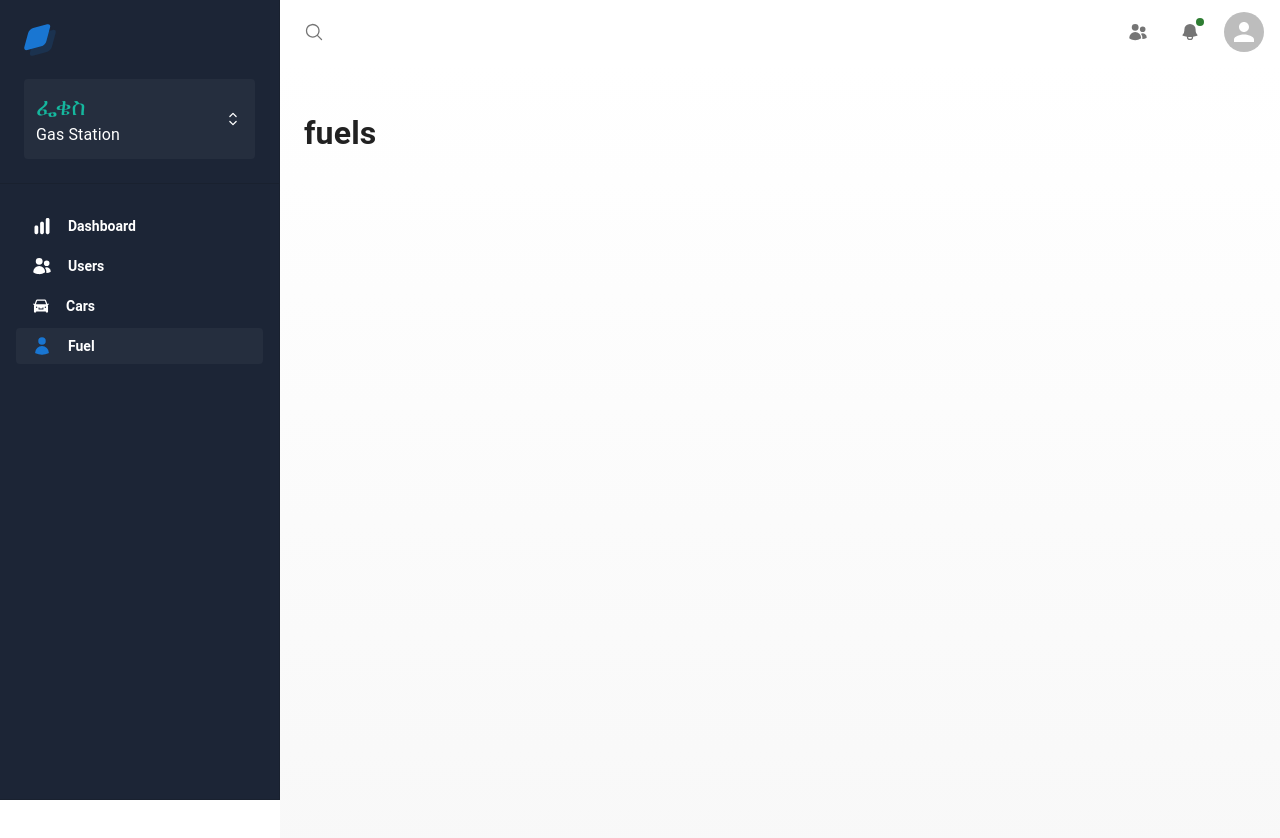
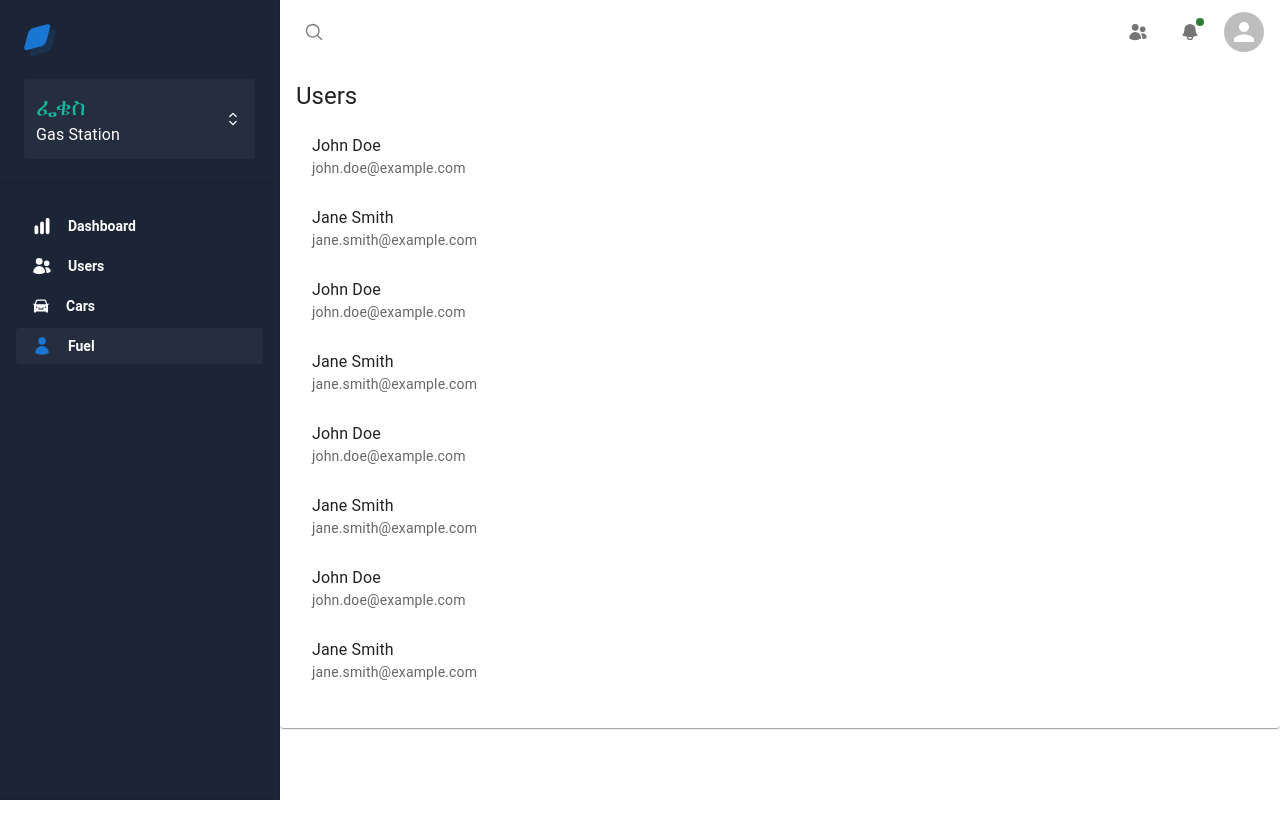
Before and after one commit to Tomas201513/gasControlSystem-React-MUI, a React (Vite) app: page /fuel in a window 1280 px wide. Shown: the top 838 px of the page. Built offline with nearby package versions, Linux system fonts and the light colour scheme.

Commit message:
Update Fuel.jsx

```diff
--- a/src/pages/Fuel.jsx
+++ b/src/pages/Fuel.jsx
@@ -1,12 +1,39 @@
-import React from 'react'
-import { Box } from '@mui/system'
+import React from 'react';
+import { Box } from '@mui/system';
+import Card from '@mui/material/Card';
+import CardContent from '@mui/material/CardContent';
+import Typography from '@mui/material/Typography';
+import List from '@mui/material/List';
+import ListItem from '@mui/material/ListItem';
+import ListItemText from '@mui/material/ListItemText';
+
 function Fuel() {
+    const users = [
+    { name: 'John Doe', email: 'john.doe@example.com' },
+    { name: 'Jane Smith', email: 'jane.smith@example.com' },
+        { name: 'John Doe', email: 'john.doe@example.com' },
+    { name: 'Jane Smith', email: 'jane.smith@example.com' },
+        { name: 'John Doe', email: 'john.doe@example.com' },
+    { name: 'Jane Smith', email: 'jane.smith@example.com' },
+        { name: 'John Doe', email: 'john.doe@example.com' },
+    { name: 'Jane Smith', email: 'jane.smith@example.com' },
+    // Add more users here
+  ];
   return (
-    <Box sx={{ p: 3 , height: '100vh', background: 'linear-gradient(180deg, #FFFFFF 0%, #F8F8F8 100%)'}}>
-            <h1>
-            fuels
-            </h1>
-            </Box>
+    <Card>
+      <CardContent>
+        <Typography variant="h5" component="div">
+          Users
+        </Typography>
+        <List>
+          {users.map((user, index) => (
+            <ListItem key={index}>
+              <ListItemText primary={user.name} secondary={user.email} />
+            </ListItem>
+          ))}
+        </List>
+      </CardContent>
+    </Card>
 
   )
 }
```
